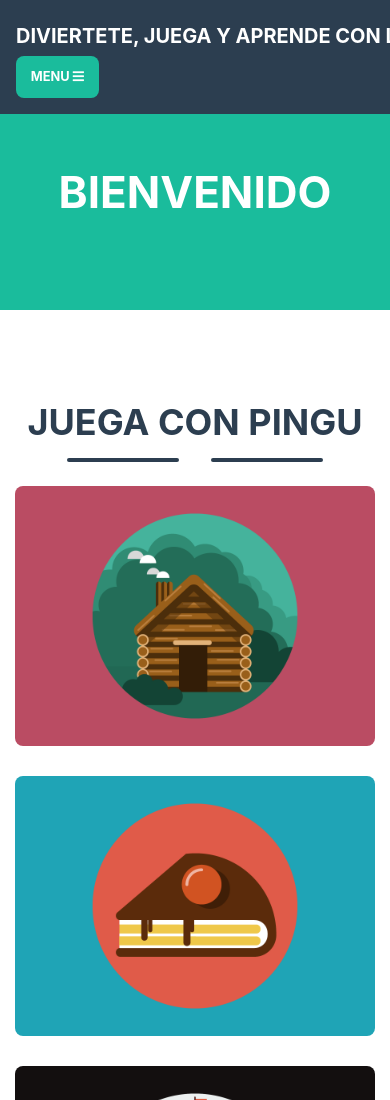
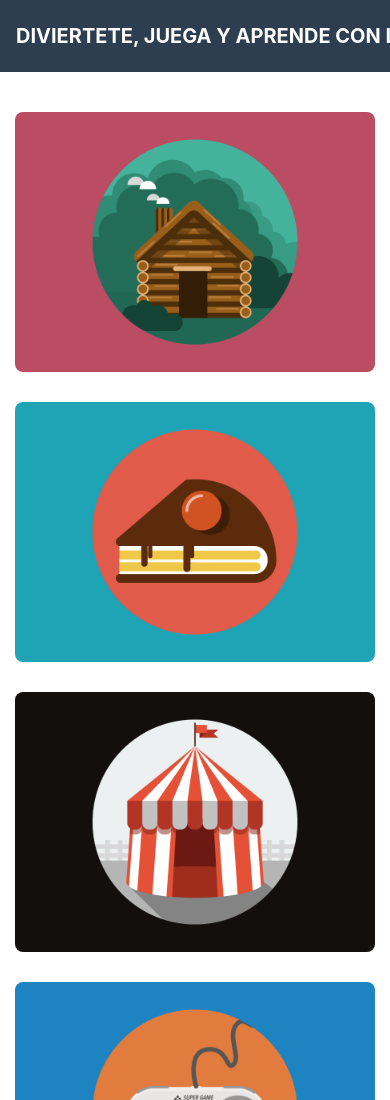
Before and after one commit to gerardohau/app-ciencias, a website with bundled scripts: page index.html in a window 390 px wide. Shown: the top 1100 px of the page. Built offline with nearby package versions, Linux system fonts and the light colour scheme; a web font is replaced by a local one.

Commit message:
Eliminar header y encabezado

```diff
--- a/index.html
+++ b/index.html
@@ -26,34 +26,16 @@
   <nav class="navbar navbar-expand-lg bg-secondary text-uppercase fixed-top" id="mainNav">
     <div class="container">
       <a class="navbar-brand js-scroll-trigger" href="#page-top">Diviertete, juega y aprende con Linux</a>
-      <button class="navbar-toggler navbar-toggler-right text-uppercase font-weight-bold bg-primary text-white rounded" type="button" data-toggle="collapse" data-target="#navbarResponsive" aria-controls="navbarResponsive" aria-expanded="false" aria-label="Toggle navigation">
-        MENU
-        <i class="fas fa-bars"></i>
-      </button>
     </div>
   </nav>
 
   <!-- Masthead -->
-  <header class="masthead bg-primary text-white text-center">
-    <div class="container d-flex align-items-center flex-column">
-      <h1 class="masthead-heading text-uppercase mb-0">BIENVENIDO</h1>
-    </div>
-  </header>
+
 
   <!-- Portfolio Section -->
-  <section class="page-section portfolio" id="portfolio">
+  <section class="page-section portfolio mt-3" id="portfolio">
     <div class="container">
-
-      <!-- Portfolio Section Heading -->
-      <h2 class="page-section-heading text-center text-uppercase text-secondary mb-0">Juega con Pingu</h2>
-
       <!-- Icon Divider -->
-      <div class="divider-custom">
-        <div class="divider-custom-line"></div>
-        <div class="divider-custom-icon">
-        </div>
-        <div class="divider-custom-line"></div>
-      </div>
 
       <!-- Portfolio Grid Items -->
       <div class="row">
```
